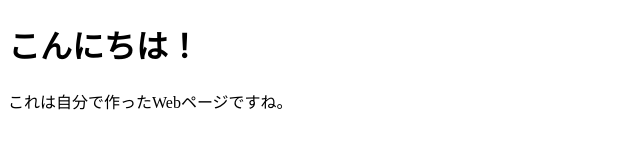
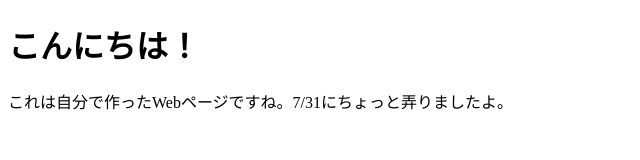
Before and after one commit to ShigeruFurue/my-website, a plain HTML site: page index.html in a window 1280 px wide. Shown: the whole page, without its empty margins (0-640 px from the left). Drawn offline with Linux system fonts and the light colour scheme.

Commit message:
docs: タイトルと本文変更

```diff
--- a/index.html
+++ b/index.html
@@ -1,11 +1,11 @@
 <!DOCTYPE html>
 <html>
 <head>
-  <title>はじめてのページ</title>
+  <title>更新したページ</title>
   <meta charset="UTF-8">
 </head>
 <body>
   <h1>こんにちは！</h1>
-  <p>これは自分で作ったWebページですね。</p>
+  <p>これは自分で作ったWebページですね。7/31にちょっと弄りましたよ。</p>
 </body>
 </html>
```
